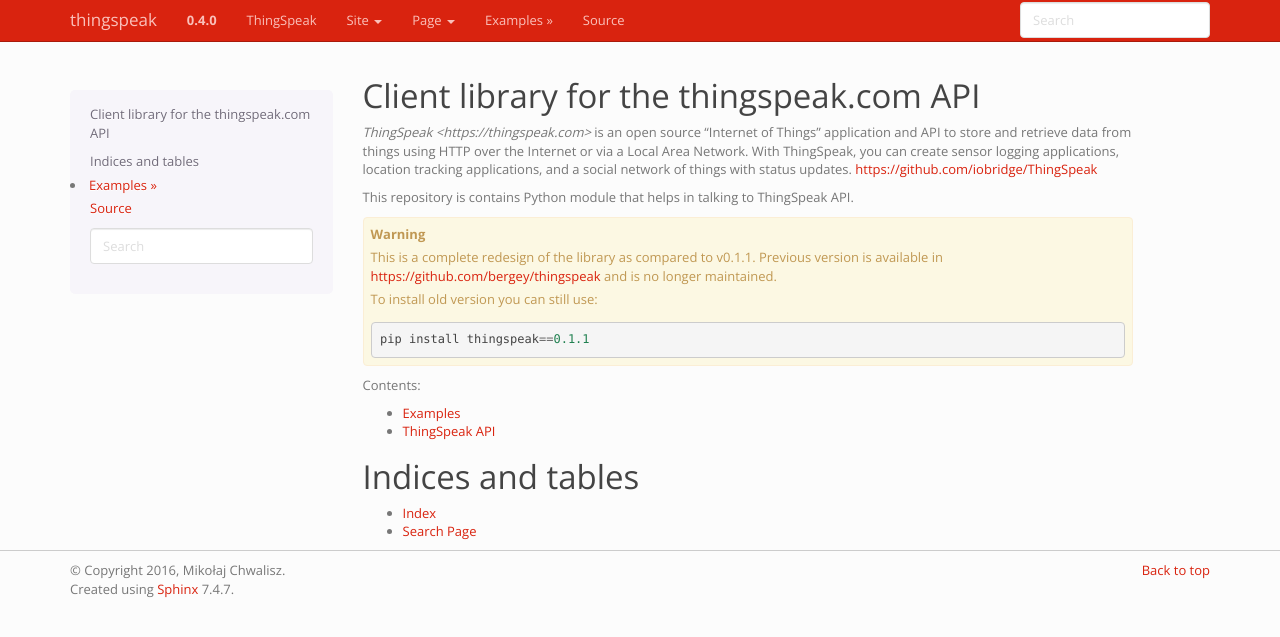
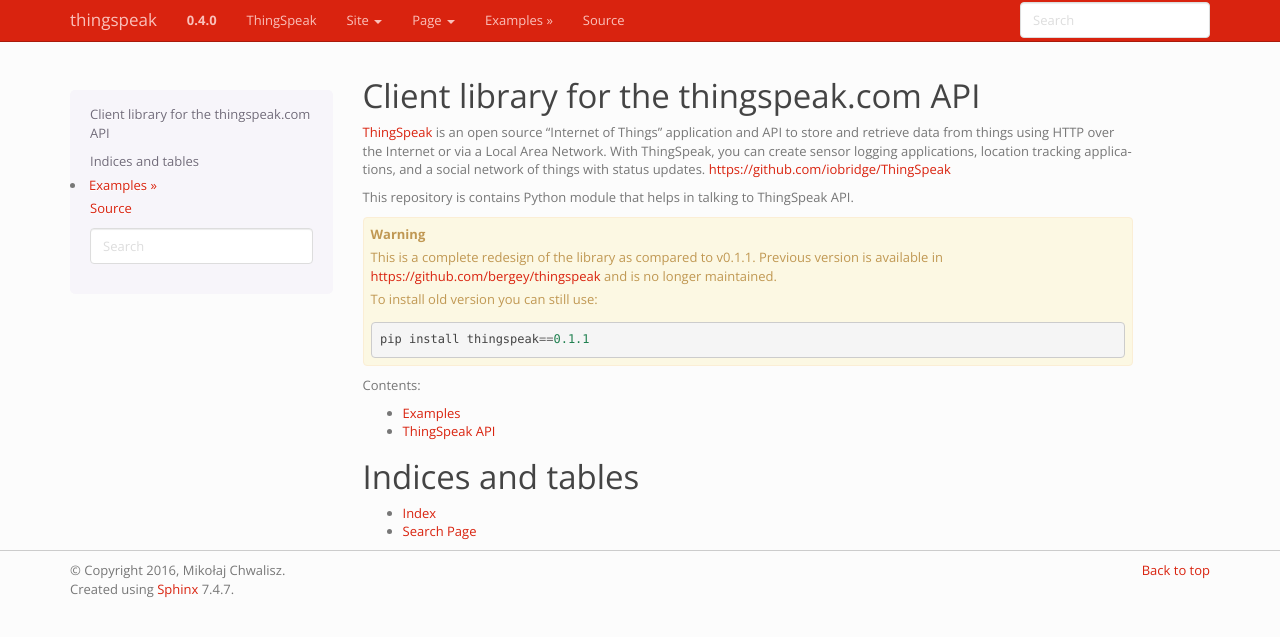
Before and after one commit to mchwalisz/thingspeak, a Sphinx documentation site: the page built from docs/index.rst, in a window 1280 px wide. Shown: the top 637 px of the page. Built offline with Sphinx 7.4.7, drawn with Linux system fonts in a browser that asks for light colours.

Commit message:
typo fix

```diff
--- a/docs/index.rst
+++ b/docs/index.rst
@@ -1,7 +1,7 @@
 Client library for the thingspeak.com API
 =========================================
 
-`ThingSpeak <https://thingspeak.com>` is an open source “Internet of Things” application and API to store and retrieve data from things using HTTP over the Internet or via a Local Area Network. With ThingSpeak, you can create sensor logging applications, location tracking applications, and a social network of things with status updates.  https://github.com/iobridge/ThingSpeak
+`ThingSpeak <https://thingspeak.com>`_ is an open source “Internet of Things” application and API to store and retrieve data from things using HTTP over the Internet or via a Local Area Network. With ThingSpeak, you can create sensor logging applications, location tracking applications, and a social network of things with status updates.  https://github.com/iobridge/ThingSpeak
 
 This repository is contains Python module that helps in talking to ThingSpeak API.
 
```
